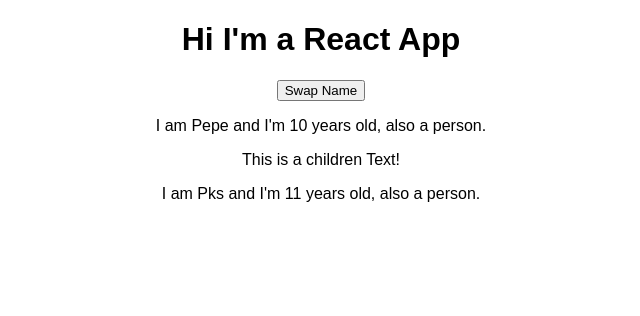
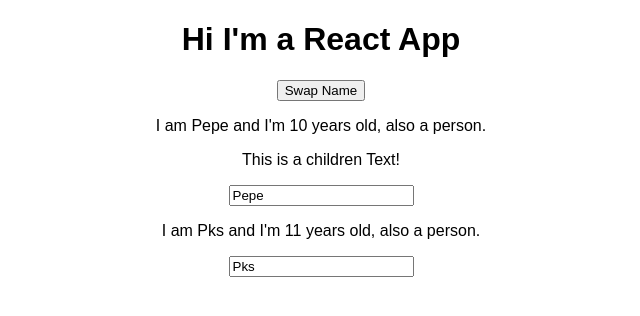
Before and after one commit to CarlosBarraganR/react-guide, a React (Create React App) app: page / in a window 1280 px wide. Shown: the top 316 px of the page, without its empty margins (319-959 px from the left). Built offline with nearby package versions, Linux system fonts and the light colour scheme.

Commit message:
Two-Way Binding

```diff
--- a/src/App.js
+++ b/src/App.js
@@ -22,6 +22,17 @@ class App extends Component {
     )
   }
 
+  nameChangeHandler = (event) => {
+    this.setState(
+      {
+        persons: [
+          { name: 'Max', age: 22 },
+          { name: event.target.value, age: 44 }
+        ]
+      }
+    )
+  }
+
   render() {
     return (
       <div className="App">
@@ -35,7 +46,8 @@ class App extends Component {
           click={this.switchNameHandler.bind(this , 'MADMAX')}>This is a children Text!</Person>
         <Person
           name={this.state.persons[1].name}
-          age={this.state.persons[1].age}/>
+          age={this.state.persons[1].age}
+          changeName={this.nameChangeHandler}/>
       </div>
     );
   }
--- a/src/Person/Person.js
+++ b/src/Person/Person.js
@@ -5,6 +5,7 @@ const person = (props) => {
         <div>
             <p onClick={props.click}>I am {props.name} and I'm {props.age} years old, also a person.</p>
             <p>{props.children}</p>
+            <input type="text" onChange={props.changeName} value={props.name}/>
         </div>
     )
 }
```
